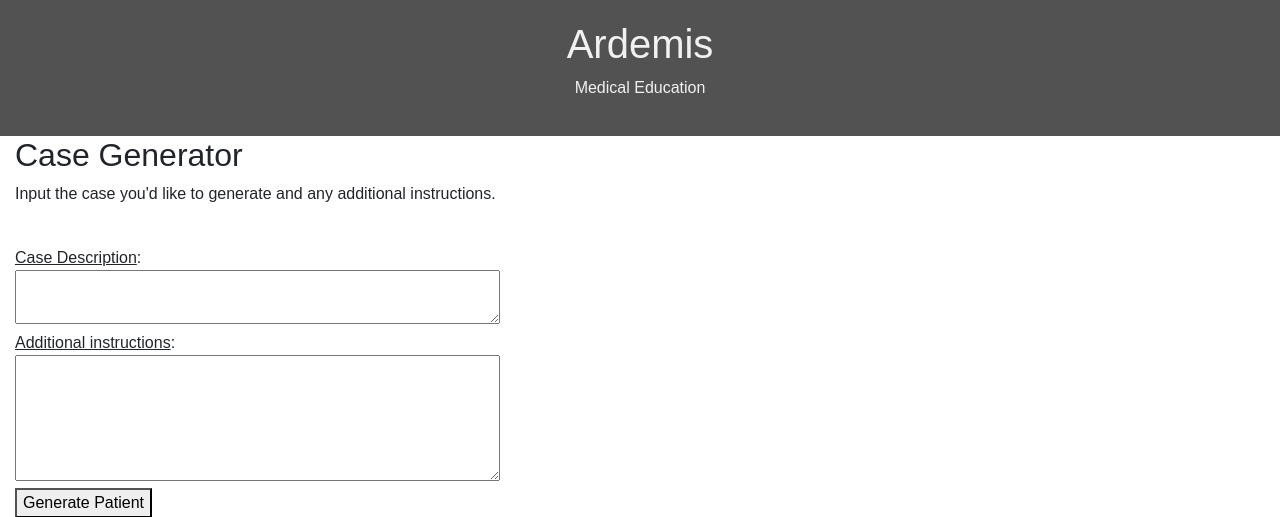
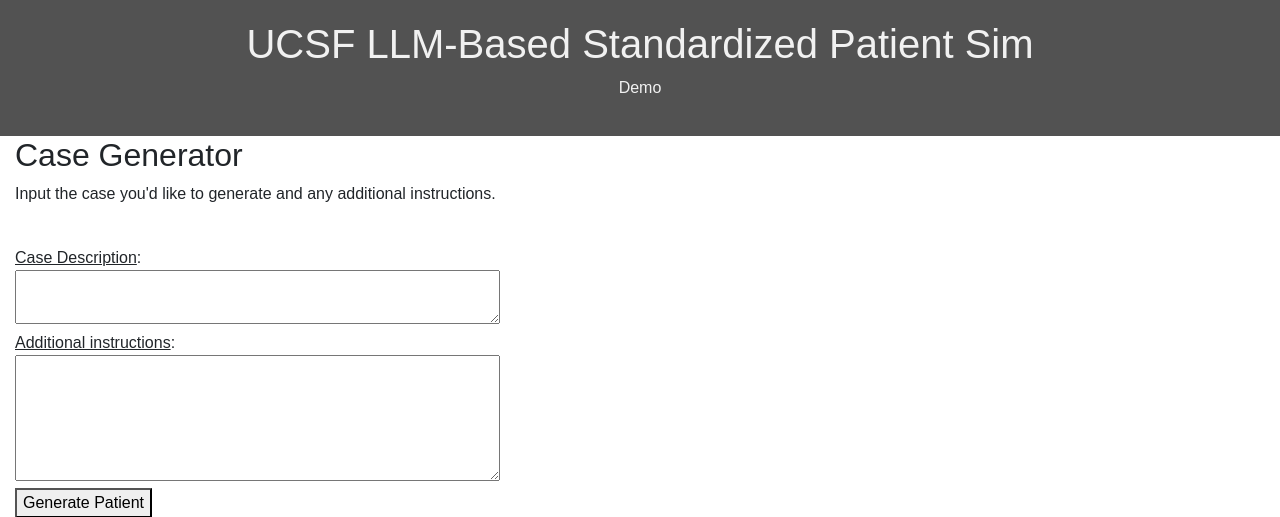
Before and after one commit to apratapneni/ucsfspdemo, a Flask app: page / in a window 1280 px wide. Shown: the top 517 px of the page. Run offline with Flask 3, Linux system fonts and the light colour scheme; parts of the project's set-up code (start-up, migrations or seed data) failed here and were passed over; some libraries are stand-ins or nearby versions.

Commit message:
frontend edits

```diff
--- a/templates/random_case.html
+++ b/templates/random_case.html
@@ -97,8 +97,8 @@
 <body>
 
     <div class="header">
-        <h1 style="color: #f1f1f1;">Ardemis</h1>
-        <p style="color: #f1f1f1;">Medical Education</p>
+        <h1 style="color: #f1f1f1;">UCSF LLM-Based Standardized Patient Sim</h1>
+        <p style="color: #f1f1f1;">Demo</p>
     </div>
 
     <!-- <ul class="nav">
```
